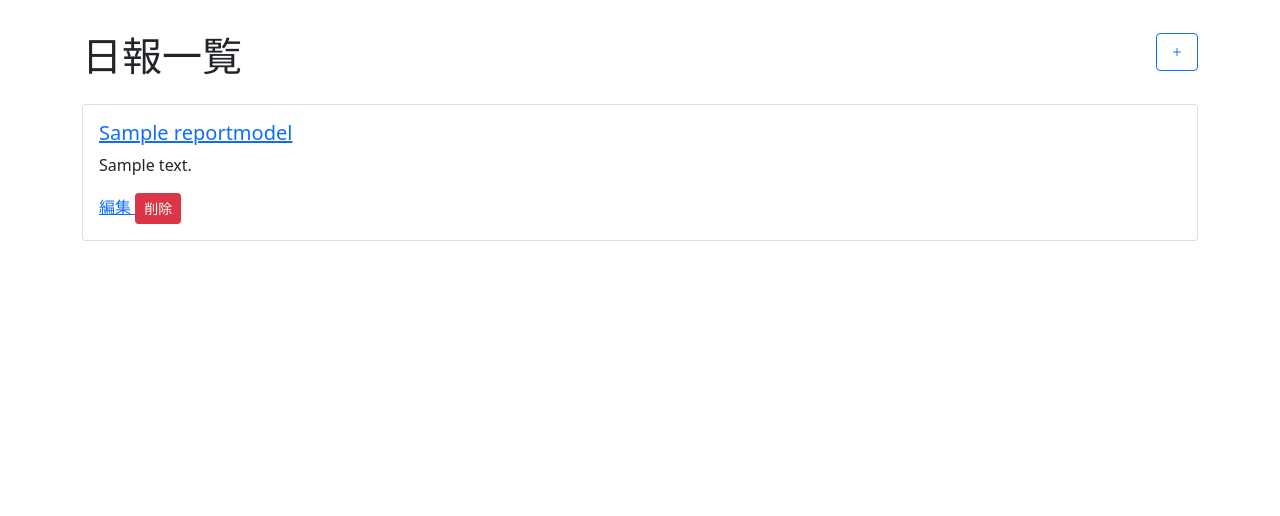
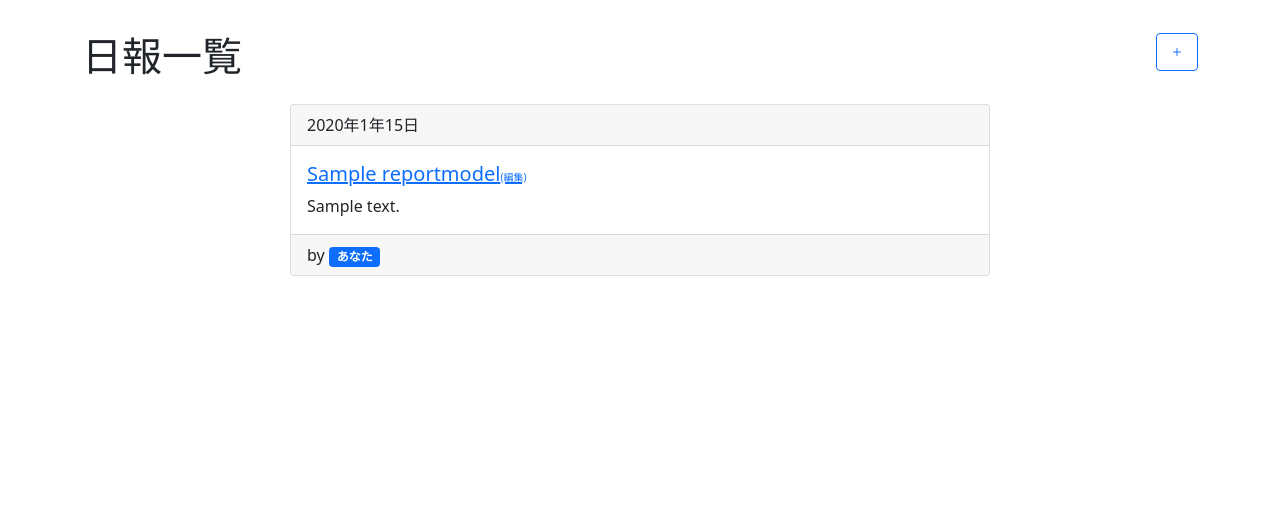
Before and after one commit to Ginta-Togawa/day_repo, a Django app: page /day_repo/ in a window 1280 px wide. Shown: the part 66-582 px from the top of the page. Run offline with Django 4.2, Linux system fonts and the light colour scheme; a user stored in the database is signed in; tables that the repository leaves empty hold one stand-in row (values such as "Sample post").

Commit message:
公開フラグの実装と以下対応
・一覧からの編集・削除ボタン削除
・編集画面への削除ボタンの実装

```diff
--- a/day_repo/models.py
+++ b/day_repo/models.py
@@ -21,6 +21,8 @@ class ReportModel(models.Model):
     content = models.TextField(verbose_name="報告内容", max_length=1000)
     # 作成日時
     created_date_time = models.DateTimeField('作成日時', auto_now_add=True)
+    # 公開フラグ
+    release_flag = models.BooleanField(verbose_name="公開する", default=False)
 
     # タイトル表示
     def __str__(self):
--- a/day_repo/templates/day_repo/day-repo-form.html
+++ b/day_repo/templates/day_repo/day-repo-form.html
@@ -29,8 +29,12 @@
                 {% csrf_token %}
                 {{ form.as_p }}
                 <button class="form-control btn btn-primary mb-1" type="submit">更新</button>
-                <a href="{% url 'day_repo_detail' object.id %}" class="btn btn-primary btn-sm">詳細に戻る</a>
             </form>
+            <button type="button" class="btn btn-danger btn-sm" data-bs-toggle="modal"
+                    data-bs-target="#deleteModal-{{object.id}}">削除
+            </button>
+            {% include 'day_repo/day-repo-delete.html' %}
+            <a href="{% url 'day_repo_detail' object.id %}" class="btn btn-primary btn-sm">詳細に戻る</a>
             {% else %}
             <form method="POST">
                 {% csrf_token %}
--- a/day_repo/templates/day_repo/day-repo-list.html
+++ b/day_repo/templates/day_repo/day-repo-list.html
@@ -12,25 +12,35 @@
         </a>
     </div>
     {% for report_model in object_list %}
-    <div class="card my-3">
+    <div class="card my-3 mx-auto" style="max-width:700px;">
+        <div class="card-header">
+            {{ report_model.created_date_time|date:"Y年n年j日" }}
+        </div>
         <div class="card-body">
             <h5 class="card-title">
+                {% if report_model.user == request.user %}
+                <a href="{% url 'day_repo_edit' report_model.id %}">
+                    {{ report_model.title}}<span style="font-size:10px;">(編集)</span>
+                </a>
+                {% else %}
                 <a href="{% url 'day_repo_detail' report_model.id %}">
-                    {{ report_model.title }}
+                    {{ report_model.title}}
                 </a>
+                {% endif %}
             </h5>
             <p class="card-text">
                 {{ report_model.content }}
             </p>
-            <a href="{% url 'day_repo_edit' report_model.id %}" class="card-link">
-                編集
-            </a>
-            <button type="button" class="btn btn-danger btn-sm" data-bs-toggle="modal"
-                    data-bs-target="#deleteModal-{{report_model.id}}">削除
-            </button>
+        </div>
+        <div class="card-footer">
+            by
+            {% if report_model.user == request.user %}
+            <span class="badge bg-primary">あなた</span>
+            {% else %}
+            <span class="badge bg-secondary">{{ report_model.user.profile.username }}</span>
+            {% endif %}
         </div>
     </div>
-    {% include "day_repo/day-repo-delete.html" with object=report_model %}
     {% endfor %}
 </div>
 {% endblock %}
--- a/day_repo/views.py
+++ b/day_repo/views.py
@@ -1,5 +1,6 @@
 from django.contrib import messages
 from django.contrib.auth.mixins import LoginRequiredMixin, UserPassesTestMixin
+from django.db.models import Q
 from django.shortcuts import redirect
 from django.urls import reverse_lazy
 from django.views.generic import CreateView, ListView, DetailView, UpdateView, DeleteView
@@ -31,6 +32,21 @@ class OwnerOnly(UserPassesTestMixin):
 class ReportModeListView(ListView):
     template_name = "day_repo/day-repo-list.html"
     model = ReportModel
+
+    # 条件付き取得処理(自分の日報と公開可のものを表示)
+    def get_queryset(self):
+        # 全聚徳
+        qs = ReportModel.objects.all()
+        # ログインユーザの場合、公開可と自身の全ての日報を表示
+        if self.request.user.is_authenticated:
+            qs = qs.filter(Q(release_flag=True) | Q(user=self.request.user))
+        # それ以外(ゲストユーザ)の場合、公開可のみ表示
+        else:
+            qs = qs.filter(release_flag=True)
+
+        # 作成日時の降順
+        qs = qs.order_by("-created_date_time")
+        return qs
 
 
 # 日報詳細表示
```
Also changed, not shown: day_repo/forms.py (+10 -4 lines), day_repo/templates/day_repo/day-repo-detail.html (+0 -7 lines).
